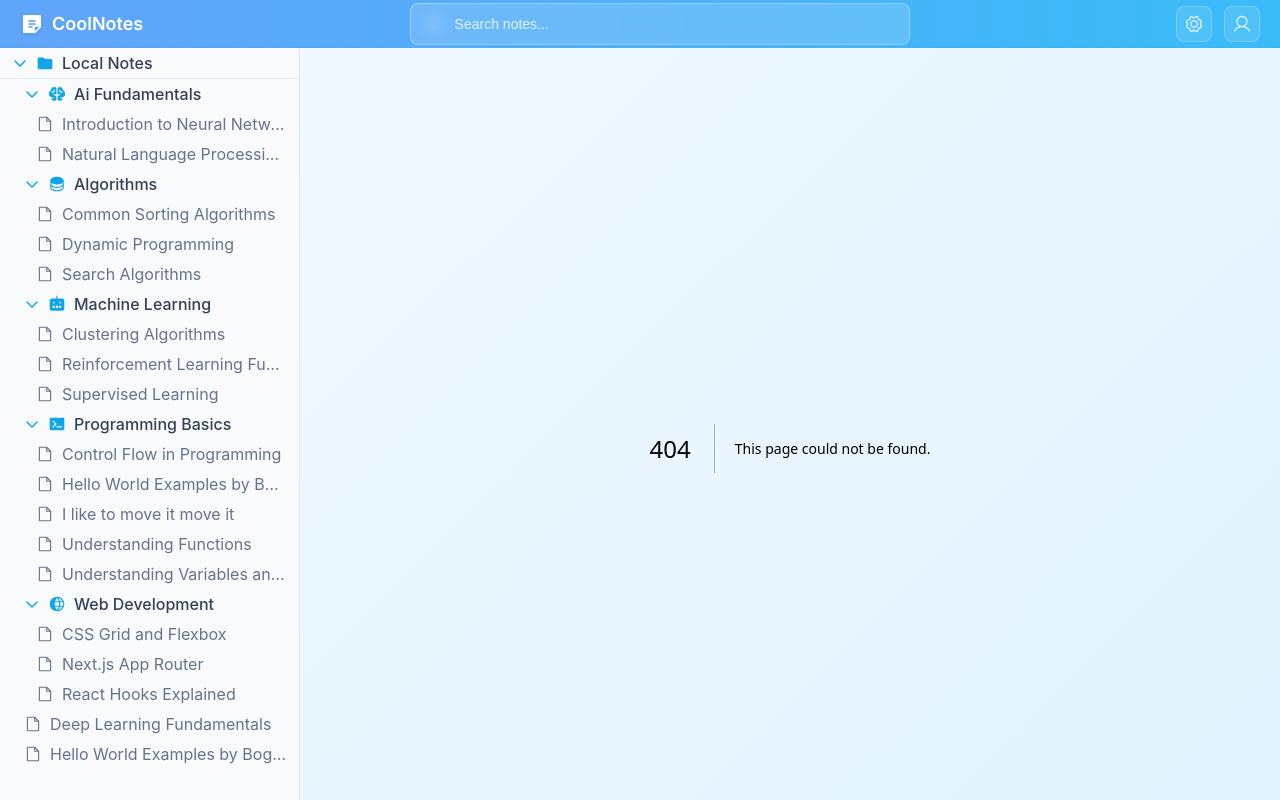
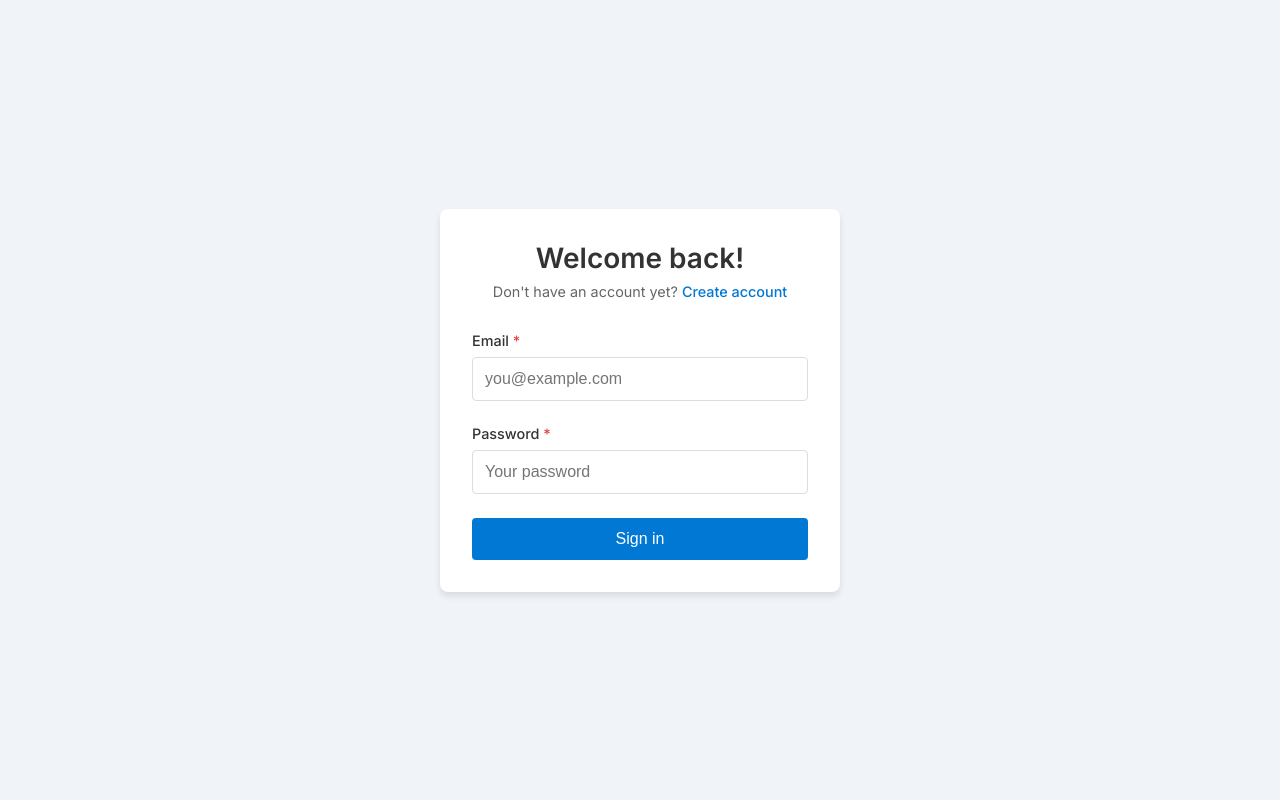
Before and after one commit to McCarthyFinch/webinar-project, a Next.js app: page /login in a window 1280 px wide. Before the commit this address had no page. Built offline with nearby package versions, Linux system fonts and the light colour scheme.

Commit message:
Add login page

```diff
--- a/src/app/layout.tsx
+++ b/src/app/layout.tsx
@@ -8,6 +8,7 @@ import TopBanner from "@/components/TopBanner/TopBanner";
 import { SelectedNoteProvider } from '@/context/SelectedNoteContext';
 import { FileSystemProvider } from '@/context/FileSystemContext';
 import { ModalProvider } from '@/context/ModalContext';
+import { usePathname } from 'next/navigation';
 
 const inter = Inter({ subsets: ["latin"] });
 
@@ -18,6 +19,9 @@ export default function RootLayout({
 }>) {
   const [selectedNote, setSelectedNote] = useState<string | null>(null);
   const [selectedNoteType, setSelectedNoteType] = useState<'local' | null>(null);
+  const pathname = usePathname();
+
+  const isLoginPage = pathname === '/login';
 
   const handleNoteSelect = (path: string | null, type: 'local' | null) => {
     setSelectedNote(path);
@@ -34,6 +38,9 @@ export default function RootLayout({
               initialNoteType={selectedNoteType}
               onSelect={handleNoteSelect}
             >
+              {isLoginPage ? (
+                children
+              ) : (
                 <div style={{
                   display: 'flex',
                   flexDirection: 'column',
@@ -69,6 +76,7 @@ export default function RootLayout({
                     </main>
                   </div>
                 </div>
+              )}
             </SelectedNoteProvider>
           </FileSystemProvider>
         </ModalProvider>
--- /dev/null
+++ b/src/app/login/page.module.css
@@ -0,0 +1,111 @@
+.container {
+  display: flex;
+  justify-content: center;
+  align-items: center;
+  min-height: 100vh;
+  width: 100%;
+  background-color: #f0f4f8;
+  padding: 1rem;
+  position: fixed;
+  top: 0;
+  left: 0;
+  right: 0;
+  bottom: 0;
+  z-index: 1000;
+}
+
+.loginCard {
+  background-color: white;
+  border-radius: 8px;
+  box-shadow: 0 4px 6px rgba(0, 0, 0, 0.1);
+  padding: 2rem;
+  width: 100%;
+  max-width: 400px;
+  text-align: center;
+}
+
+.title {
+  font-size: 1.75rem;
+  font-weight: 600;
+  color: #333;
+  margin-bottom: 0.5rem;
+}
+
+.subtitle {
+  color: #666;
+  margin-bottom: 2rem;
+  font-size: 0.9rem;
+}
+
+.link {
+  color: #0078d4;
+  text-decoration: none;
+  font-weight: 500;
+}
+
+.link:hover {
+  text-decoration: underline;
+}
+
+.form {
+  text-align: left;
+}
+
+.formGroup {
+  margin-bottom: 1.5rem;
+}
+
+.label {
+  display: block;
+  margin-bottom: 0.5rem;
+  font-weight: 500;
+  color: #333;
+  font-size: 0.9rem;
+}
+
+.required {
+  color: #e53e3e;
+}
+
+.input {
+  width: 100%;
+  padding: 0.75rem;
+  border: 1px solid #ddd;
+  border-radius: 4px;
+  font-size: 1rem;
+  transition: border-color 0.2s;
+}
+
+.input:focus {
+  outline: none;
+  border-color: #0078d4;
+  box-shadow: 0 0 0 2px rgba(0, 120, 212, 0.2);
+}
+
+.button {
+  width: 100%;
+  padding: 0.75rem;
+  background-color: #0078d4;
+  color: white;
+  border: none;
+  border-radius: 4px;
+  font-size: 1rem;
+  font-weight: 500;
+  cursor: pointer;
+  transition: background-color 0.2s;
+}
+
+.button:hover {
+  background-color: #006cbe;
+}
+
+.button:focus {
+  outline: none;
+  box-shadow: 0 0 0 2px rgba(0, 120, 212, 0.4);
+}
+
+@media (max-width: 480px) {
+  .loginCard {
+    padding: 1.5rem;
+  }
+}
--- /dev/null
+++ b/src/app/login/page.tsx
@@ -0,0 +1,66 @@
+'use client';
+
+import { useState } from 'react';
+import Link from 'next/link';
+import styles from './page.module.css';
+
+export default function LoginPage() {
+  const [email, setEmail] = useState('');
+  const [password, setPassword] = useState('');
+
+  const handleSubmit = (e: React.FormEvent) => {
+    e.preventDefault();
+    // Authentication functionality will be added later
+    console.log('Login attempt with:', { email, password });
+  };
+
+  return (
+    <div className={styles.container}>
+      <div className={styles.loginCard}>
+        <h1 className={styles.title}>Welcome back!</h1>
+        <p className={styles.subtitle}>
+          Don't have an account yet?{' '}
+          <Link href="/signup" className={styles.link}>
+            Create account
+          </Link>
+        </p>
+
+        <form onSubmit={handleSubmit} className={styles.form}>
+          <div className={styles.formGroup}>
+            <label htmlFor="email" className={styles.label}>
+              Email <span className={styles.required}>*</span>
+            </label>
+            <input
+              id="email"
+              type="email"
+              value={email}
+              onChange={(e) => setEmail(e.target.value)}
+              placeholder="you@example.com"
+              className={styles.input}
+              required
+            />
+          </div>
+
+          <div className={styles.formGroup}>
+            <label htmlFor="password" className={styles.label}>
+              Password <span className={styles.required}>*</span>
+            </label>
+            <input
+              id="password"
+              type="password"
+              value={password}
+              onChange={(e) => setPassword(e.target.value)}
+              placeholder="Your password"
+              className={styles.input}
+              required
+            />
+          </div>
+
+          <button type="submit" className={styles.button}>
+            Sign in
+          </button>
+        </form>
+      </div>
+    </div>
+  );
+}
```
Lines whose indentation alone changed are shown as unchanged.
